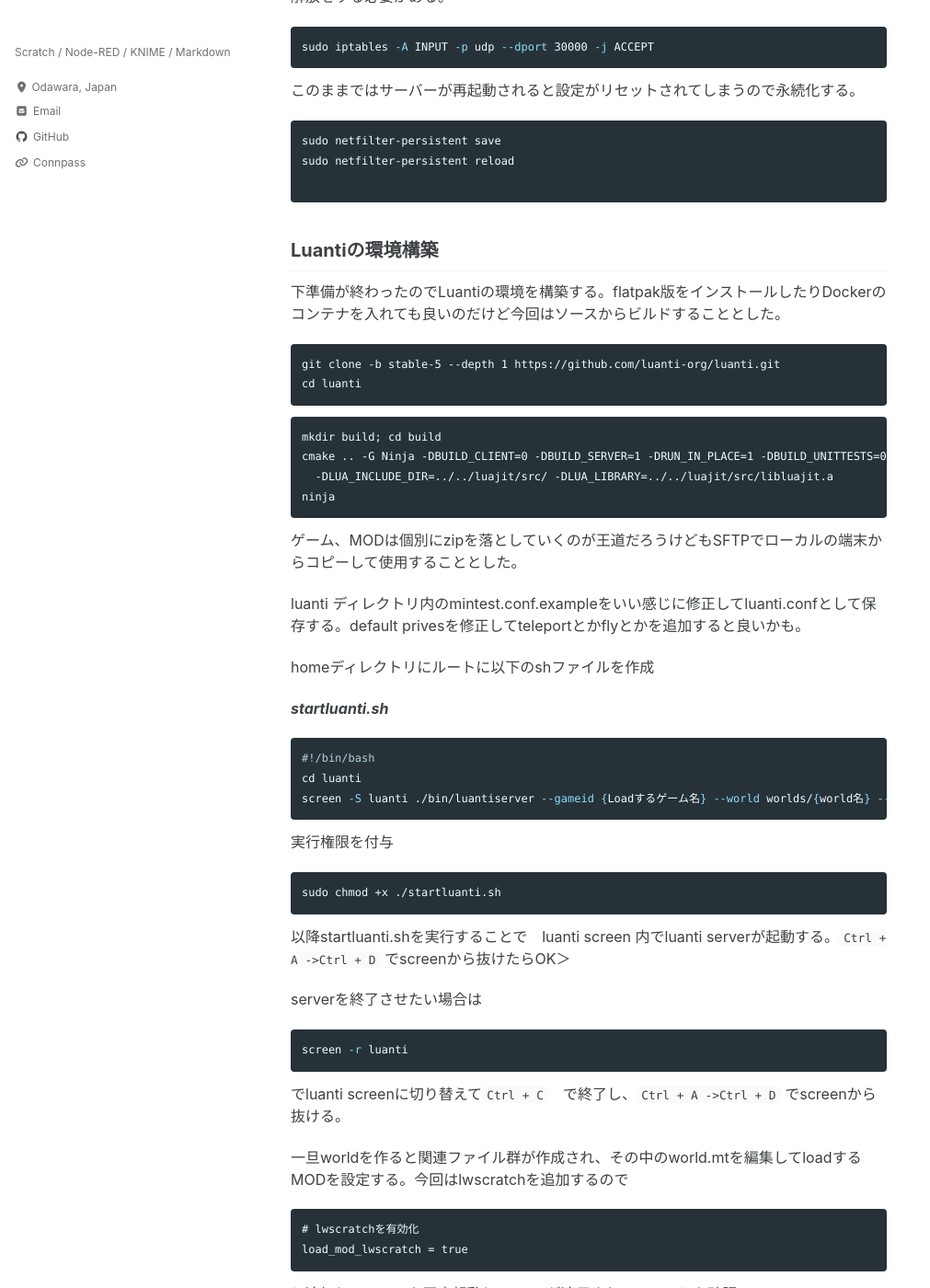
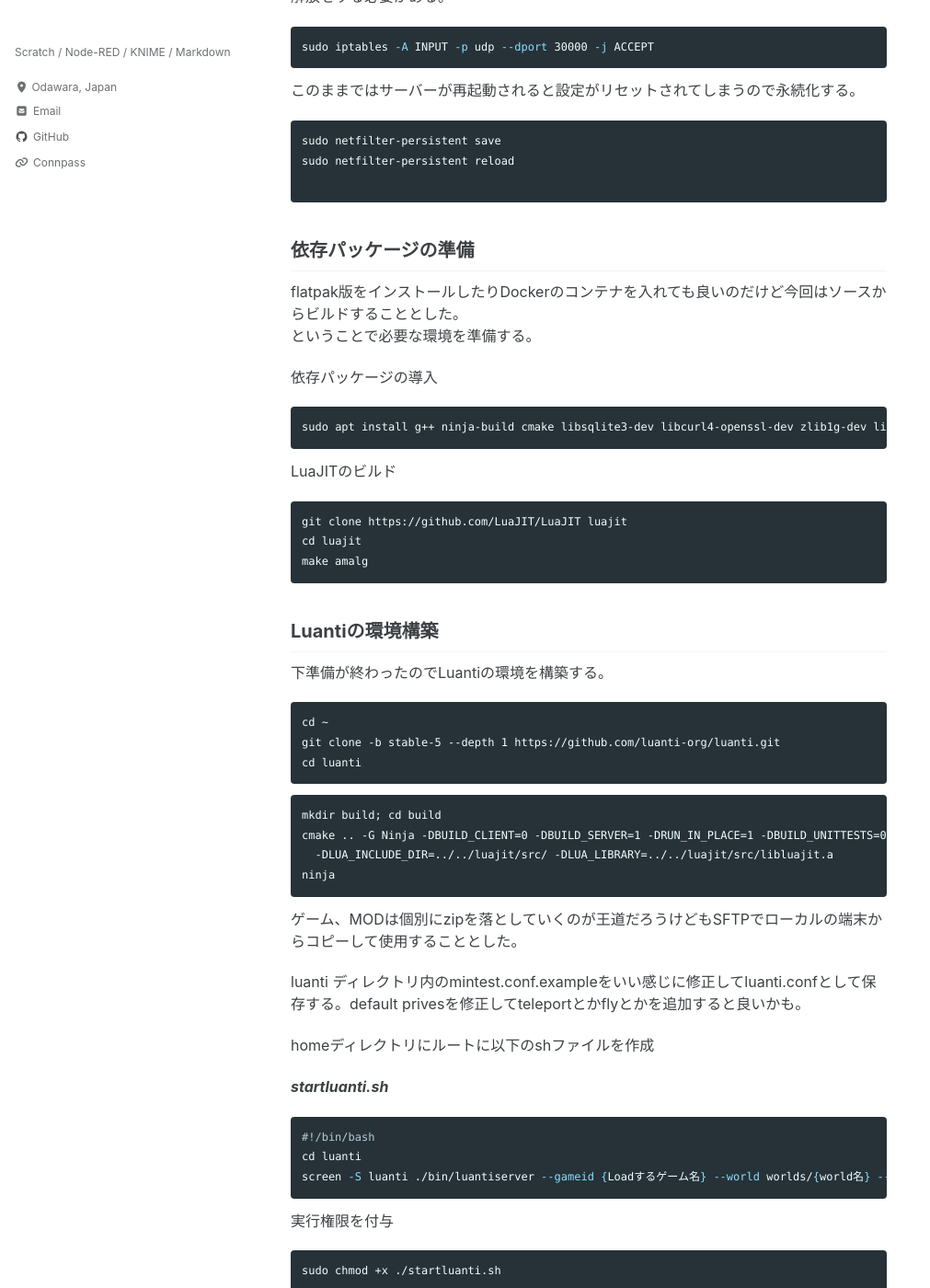
Before and after one commit to CoderDojo-Odawara/coderdojo-odawara.github.io, a Jekyll site: the page built from _posts/2025-09-28-LuantiServer.md, in a window 1280 px wide and 1400 px high, scrolled down 885 px. Shown: the whole window at 92% size, without its empty margins (0-1011 px from the left). Built offline with Jekyll 4.4.1, drawn with Linux system fonts in a browser that asks for light colours; cached includes are drawn as plain includes; a script that is not in the unit is left out; some of the changed text lies outside the part shown.

Commit message:
環境構築の項を追加

````diff
--- a/_posts/2025-09-28-LuantiServer.md
+++ b/_posts/2025-09-28-LuantiServer.md
@@ -43,10 +43,25 @@
 sudo netfilter-persistent reload
 
 ```
+## 依存パッケージの準備
+flatpak版をインストールしたりDockerのコンテナを入れても良いのだけど今回はソースからビルドすることとした。
+ということで必要な環境を準備する。
+
+依存パッケージの導入
+```shell
+sudo apt install g++ ninja-build cmake libsqlite3-dev libcurl4-openssl-dev zlib1g-dev libgmp-dev libjsoncpp-dev libzstd-dev libncurses-dev
+```
+LuaJITのビルド
+```shell
+git clone https://github.com/LuaJIT/LuaJIT luajit
+cd luajit
+make amalg
+```
 
 ## Luantiの環境構築
-下準備が終わったのでLuantiの環境を構築する。flatpak版をインストールしたりDockerのコンテナを入れても良いのだけど今回はソースからビルドすることとした。
+下準備が終わったのでLuantiの環境を構築する。
 ```
+cd ~
 git clone -b stable-5 --depth 1 https://github.com/luanti-org/luanti.git
 cd luanti
 ```
````
